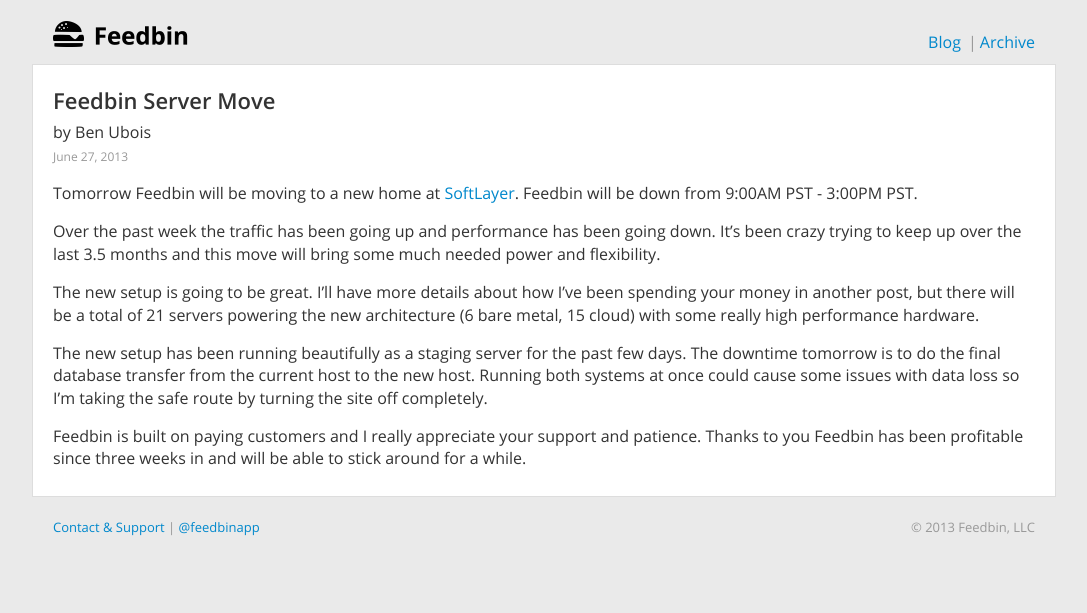
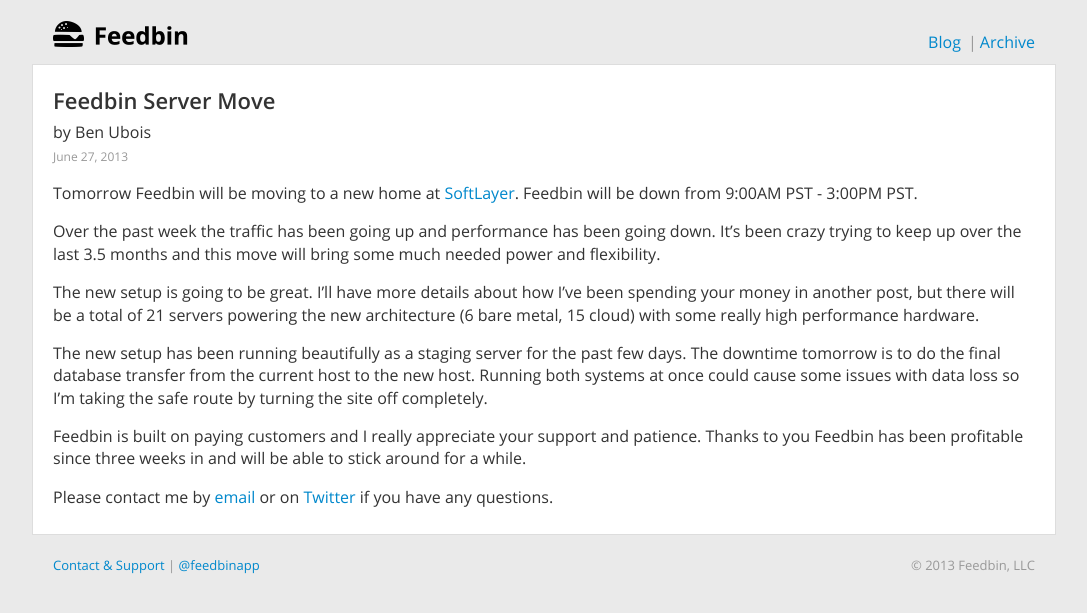
Before and after one commit to digideskio/feedbin-blog, a Jekyll site: the page built from _posts/2013-06-27-feedbin-server-move.md, in a window 1280 px wide. Shown: the top 613 px of the page, without its empty margins (96-1183 px from the left). Built offline with Jekyll 4.4.1, drawn with Linux system fonts in a browser that asks for light colours; comment, search, counter and statistics services are not loaded.

Commit message:
Added contact info.

```diff
--- a/_posts/2013-06-27-feedbin-server-move.md
+++ b/_posts/2013-06-27-feedbin-server-move.md
@@ -13,3 +13,5 @@
 The new setup has been running beautifully as a staging server for the past few days. The downtime tomorrow is to do the final database transfer from the current host to the new host. Running both systems at once could cause some issues with data loss so I'm taking the safe route by turning the site off completely.
 
 Feedbin is built on paying customers and I really appreciate your support and patience. Thanks to you Feedbin has been profitable since three weeks in and will be able to stick around for a while.
+
+Please contact me by [email](mailto:support@feedbin.me) or on [Twitter](https://twitter.com/feedbinapp) if you have any questions.
```
